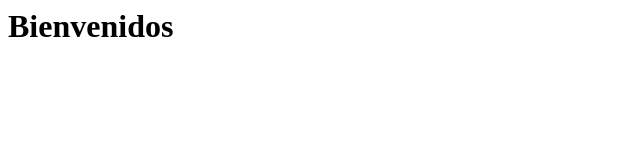
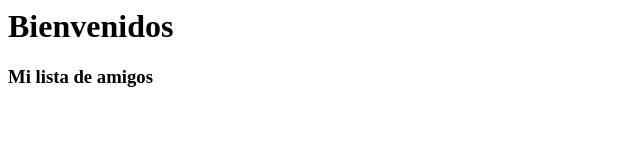
Before and after one commit to Lilianaviana/lily, a plain HTML site: page index.html in a window 1280 px wide. Shown: the whole page, without its empty margins (0-640 px from the left). Drawn offline with Linux system fonts and the light colour scheme.

Commit message:
Update index.html

```diff
--- a/index.html
+++ b/index.html
@@ -3,5 +3,6 @@
 </head>
 <body>
 <h1>Bienvenidos</h1>
+  <h3>Mi lista de amigos</h3>
 </body>
 </html>
```
